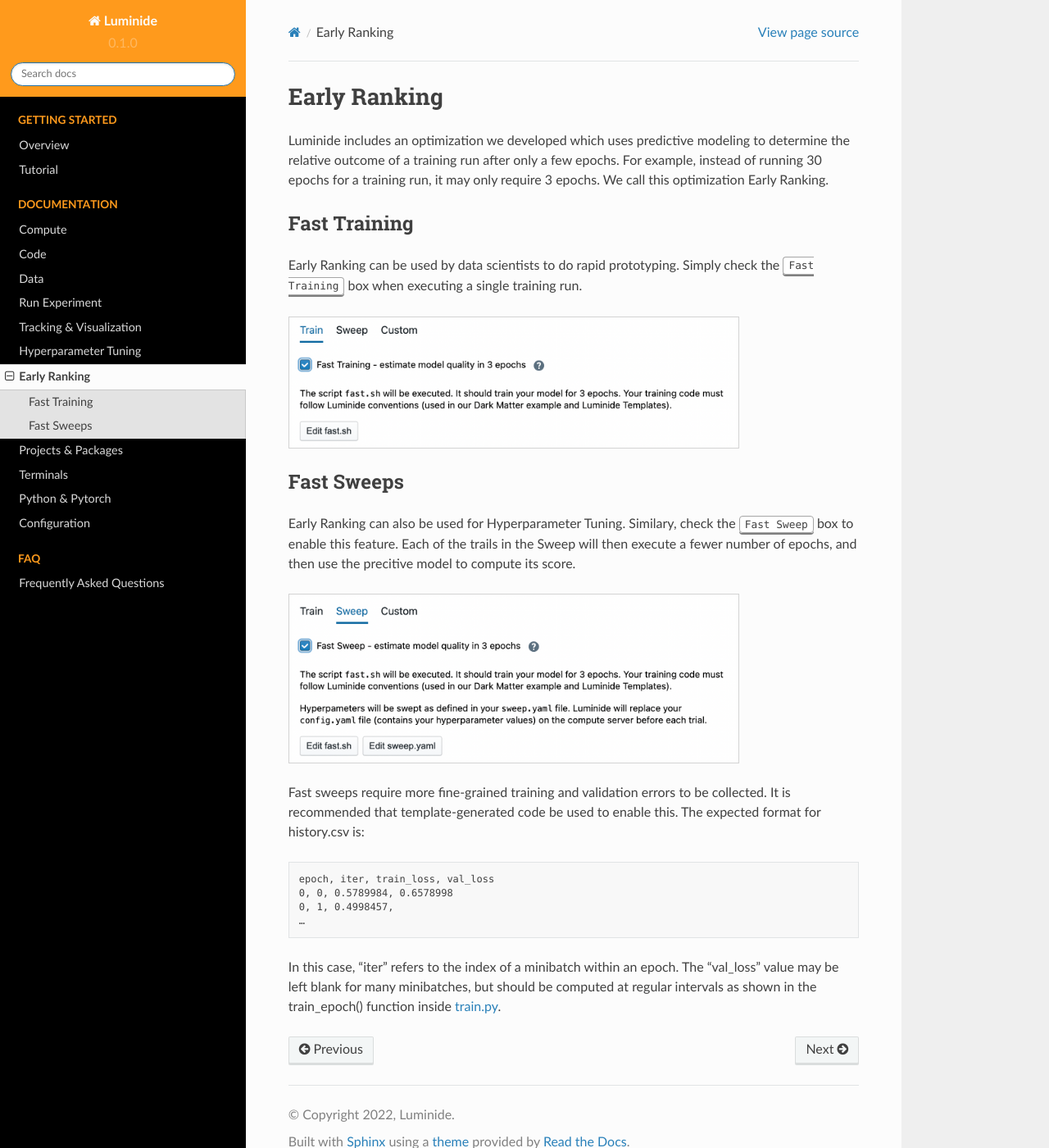
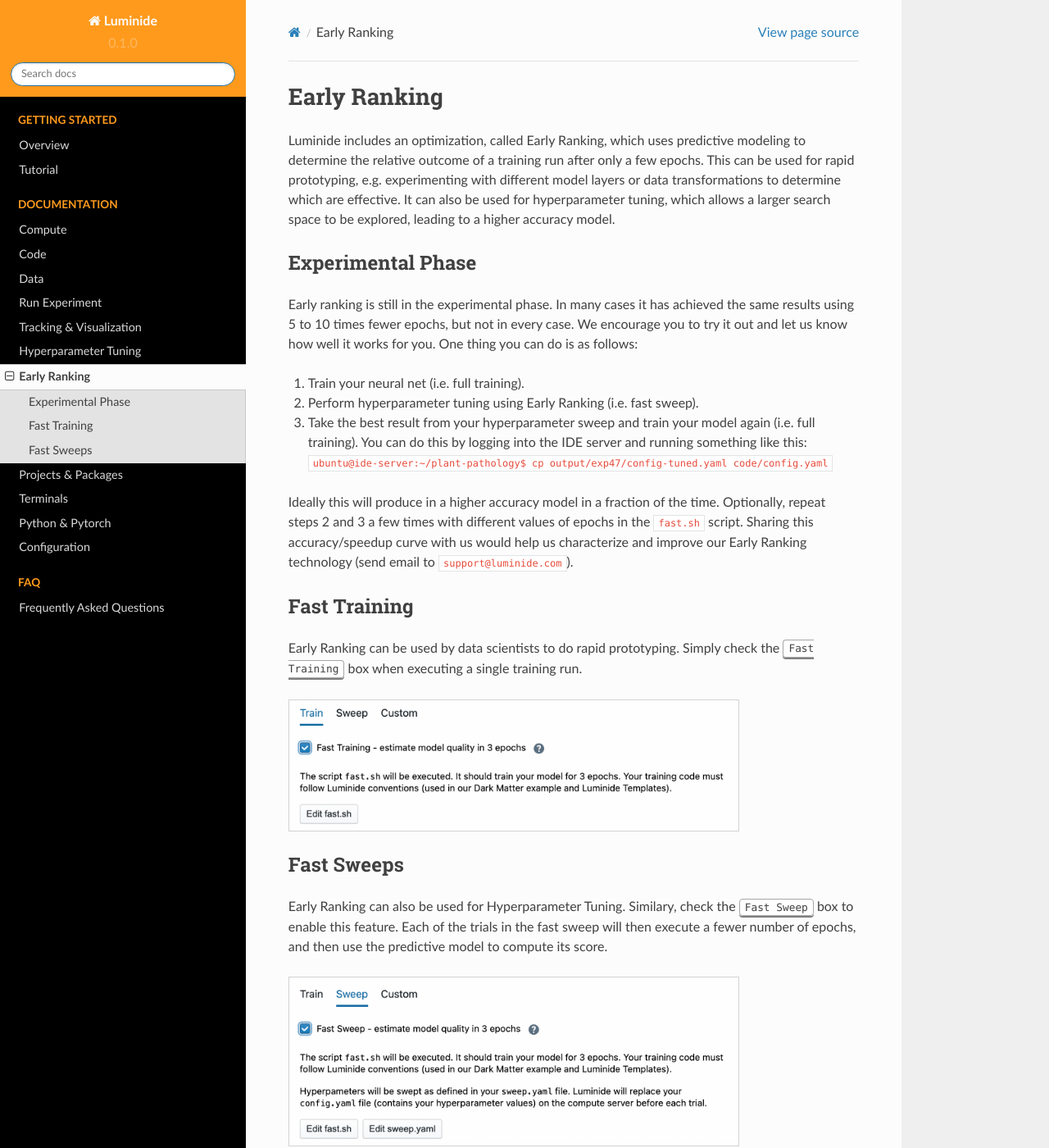
Before and after one commit to luminide/docs, a Sphinx documentation site: the page built from docs/source/docs/early-ranking.md, in a window 1280 px wide and 1400 px high. Shown: the whole window at 82% size. Built offline with Sphinx 7.4.7 and the Read the Docs theme 2.0.0, drawn with Linux system fonts in a browser that asks for light colours.

Commit message:
Add experimental phase to early ranking

````diff
--- a/docs/source/docs/early-ranking.md
+++ b/docs/source/docs/early-ranking.md
@@ -5,7 +5,17 @@
 
 # Early Ranking
 
-Luminide includes an optimization we developed which uses predictive modeling to determine the relative outcome of a training run after only a few epochs. For example, instead of running 30 epochs for a training run, it may only require 3 epochs.  We call this optimization Early Ranking.
+Luminide includes an optimization, called Early Ranking, which uses predictive modeling to determine the relative outcome of a training run after only a few epochs. This can be used for rapid prototyping, e.g. experimenting with different model layers or data transformations to determine which are effective. It can also be used for hyperparameter tuning, which allows a larger search space to be explored, leading to a higher accuracy model.
+
+## Experimental Phase
+
+Early ranking is still in the experimental phase.  In many cases it has achieved the same results using 5 to 10 times fewer epochs, but not in every case. We encourage you to try it out and let us know how well it works for you. One thing you can do is as follows:
+
+1. Train your neural net (i.e. full training).
+2. Perform hyperparameter tuning using Early Ranking (i.e. fast sweep).
+3. Take the best result from your hyperparameter sweep and train your model again (i.e. full training). You can do this by logging into the IDE server and running something like this: `ubuntu@ide-server:~/plant-pathology$ cp output/exp47/config-tuned.yaml code/config.yaml`
+
+Ideally this will produce in a higher accuracy model in a fraction of the time. Optionally, repeat steps 2 and 3 a few times with different values of epochs in the `fast.sh` script.  Sharing this accuracy/speedup curve with us would help us characterize and improve our Early Ranking technology (send email to `support@luminide.com`).
 
 ## Fast Training
 
@@ -18,7 +28,7 @@
 (fast-sweeps)=
 ## Fast Sweeps
 
-  Early Ranking can also be used for Hyperparameter Tuning.  Similary, check the <kbd>Fast Sweep</kbd> box to enable this feature.  Each of the trails in the Sweep will then execute a fewer number of epochs, and then use the precitive model to compute its score.
+  Early Ranking can also be used for Hyperparameter Tuning.  Similary, check the <kbd>Fast Sweep</kbd> box to enable this feature.  Each of the trials in the fast sweep will then execute a fewer number of epochs, and then use the predictive model to compute its score.
 
 ```{image} ../images/feb-fast-sweep.png
 :width: 550
````
Also changed, not shown: docs/source/docs/code.md (+1 -1 lines).
